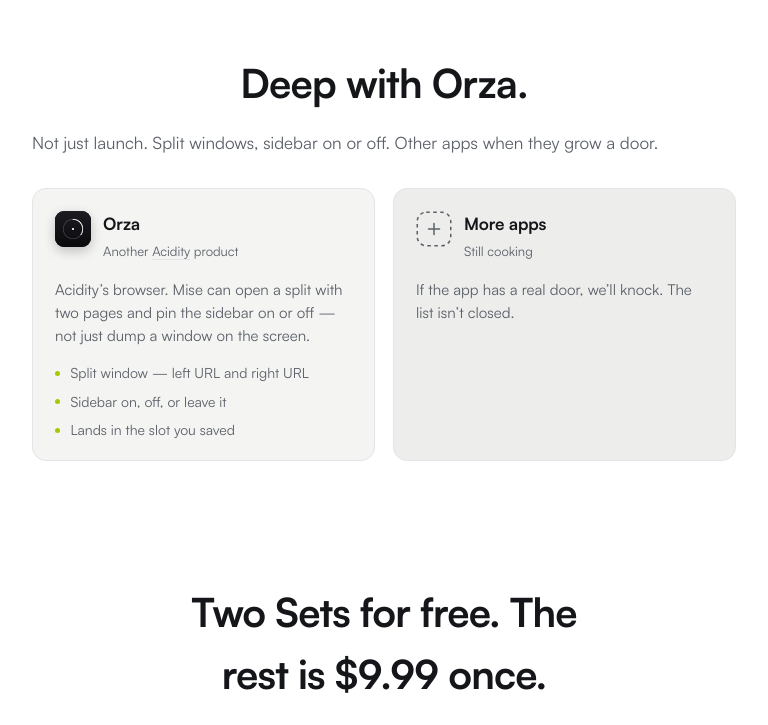
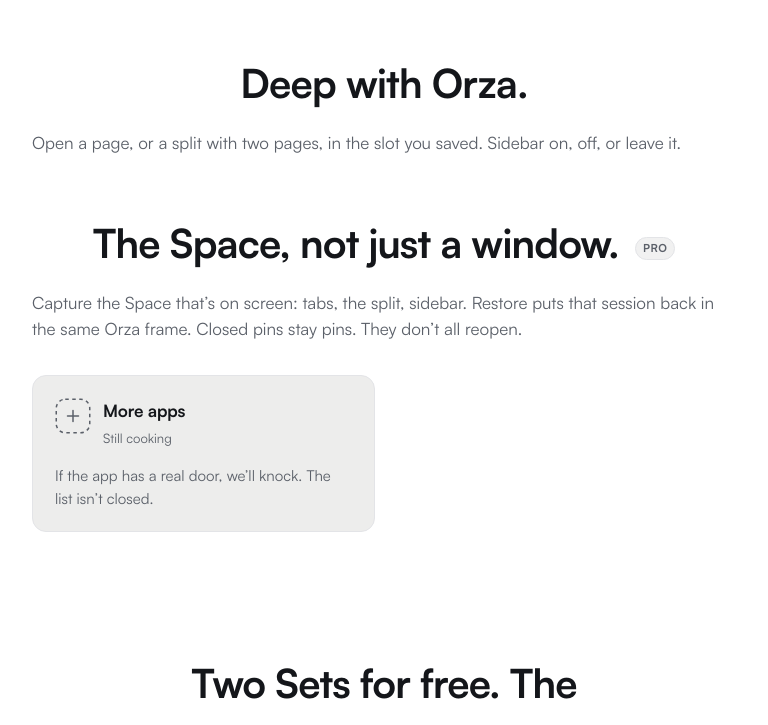
Before and after one commit to carlosaguado04/mise-website, an Astro site: page / in a window 1280 px wide. Shown: the part 4280-5005 px from the top of the page, without its empty margins (256-1024 px from the left). Built offline with nearby package versions, Linux system fonts and the light colour scheme; Astro itself is replaced by a stand-in of ours; some packages are replaced by stand-ins of ours.

Commit message:
Add Orza Space to Pro; keep Deep with Orza free
Replace the apps block with Mark's two beats. Free opens a page or
split in the saved slot. Pro captures tabs, split, and sidebar in the
same Orza frame; closed pins stay pins. Same line on pricing, privacy,
and JSON-LD.

```diff
--- a/src/pages/index.astro
+++ b/src/pages/index.astro
@@ -315,37 +315,14 @@ const terminals = [
   <section class="apps wrap" id="apps">
     <h2 data-reveal>Deep with Orza.</h2>
     <p class="apps-lead" data-reveal>
-      Not just launch. Split windows, sidebar on or off. Other apps when they grow a door.
+      Open a page, or a split with two pages, in the slot you saved. Sidebar on, off, or leave it.
+    </p>
+    <h2 data-reveal>The Space, not just a window. <span class="pro-tag">Pro</span></h2>
+    <p class="apps-lead" data-reveal>
+      Capture the Space that’s on screen: tabs, the split, sidebar. Restore puts that session back
+      in the same Orza frame. Closed pins stay pins. They don’t all reopen.
     </p>
     <div class="apps-cards" data-reveal-group>
-      <article class="apps-card" data-reveal>
-        <header class="apps-card-head">
-          <img
-            src="/integrations/orza.png"
-            width="36"
-            height="36"
-            alt=""
-            class="apps-icon"
-          />
-          <div>
-            <h3>Orza</h3>
-            <p class="apps-tag">
-              Another
-              <a href={site.acidityUrl} rel="noopener noreferrer">Acidity</a>
-              product
-            </p>
-          </div>
-        </header>
-        <p>
-          Acidity’s browser. Mise can open a split with two pages and pin the sidebar on or off —
-          not just dump a window on the screen.
-        </p>
-        <ul class="apps-features">
-          <li>Split window — left URL and right URL</li>
-          <li>Sidebar on, off, or leave it</li>
-          <li>Lands in the slot you saved</li>
-        </ul>
-      </article>
       <article class="apps-card apps-card--soon" data-reveal>
         <header class="apps-card-head">
           <span class="apps-icon apps-icon--soon" aria-hidden="true">
@@ -402,6 +379,7 @@ const terminals = [
           <li>Global hotkeys (⌃⌥)</li>
           <li>Terminal command + tmux slots</li>
           <li>Raycast apply</li>
+          <li>Orza Space — tabs, split, sidebar, same window</li>
         </ul>
         <p class="price-foot">No subscription. We’re not that kind of studio.</p>
       </article>
--- a/src/site.ts
+++ b/src/site.ts
@@ -37,7 +37,8 @@ export const jsonLd = {
       name: "Mise Pro",
       price: "9.99",
       priceCurrency: "USD",
-      description: "One-time unlock. Unlimited Sets, multi-display, hotkeys, terminal slots.",
+      description:
+        "One-time unlock. Unlimited Sets, multi-display, hotkeys, terminal slots, Orza Space — tabs, split, sidebar, same window.",
     },
   ],
 };
--- a/src/styles/global.css
+++ b/src/styles/global.css
@@ -1561,6 +1561,10 @@ html[data-theme="dark"] .automate-icon--shortcuts {
   color: var(--paper-dim);
 }
 
+.apps-lead + h2 {
+  margin-top: 56px;
+}
+
 .apps-cards {
   display: grid;
   grid-template-columns: 1fr;
@@ -1641,33 +1645,6 @@ html[data-theme="dark"] .automate-icon--shortcuts {
 
 .apps-card--soon > p {
   margin-bottom: 0;
-}
-
-.apps-features {
-  list-style: none;
-  margin: 0;
-  padding: 0;
-  display: grid;
-  gap: 8px;
-}
-
-.apps-features li {
-  position: relative;
-  padding-left: 1.1em;
-  font-size: 14px;
-  line-height: 1.45;
-  color: var(--paper-dim);
-}
-
-.apps-features li::before {
-  content: "";
-  position: absolute;
-  left: 0;
-  top: 0.55em;
-  width: 5px;
-  height: 5px;
-  border-radius: 50%;
-  background: var(--acid);
 }
 
 @media (min-width: 640px) {
```
Also changed, not shown: src/pages/privacy.astro (+4 -3 lines).
